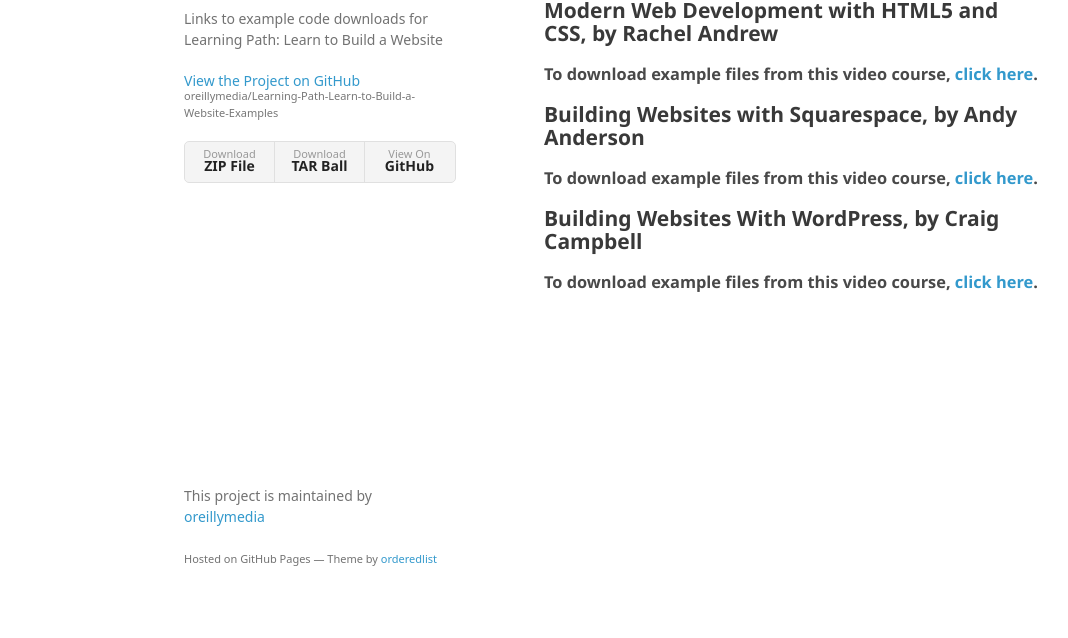
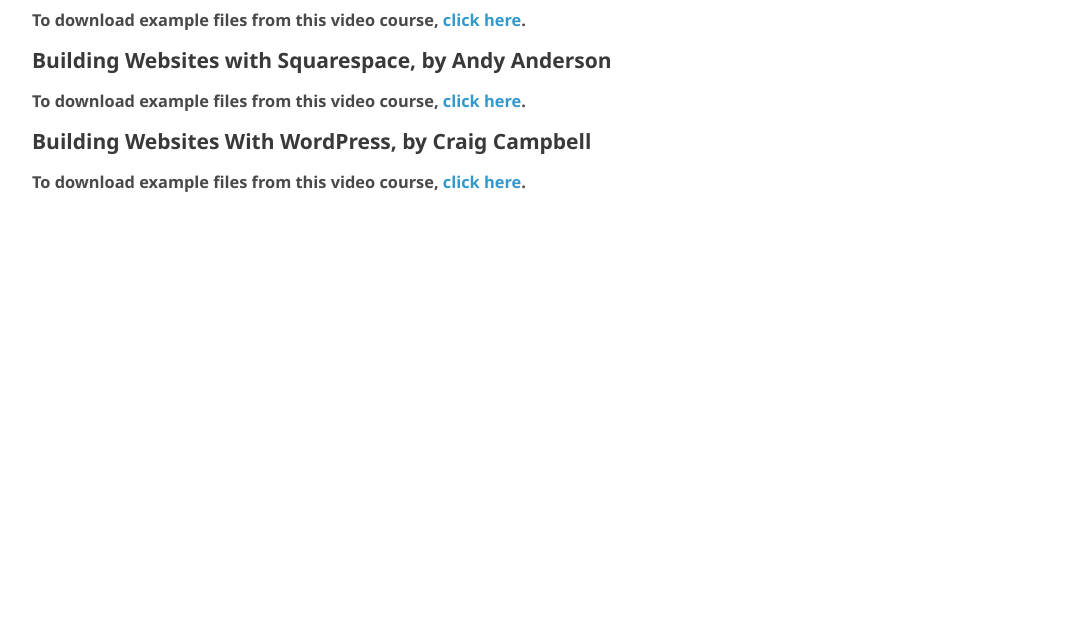
Before and after one commit to oreillymedia/Learning-Path-Learn-to-Build-a-Website-Examples, a plain HTML site: page index.html in a window 1280 px wide. Shown: the part 162-800 px from the top of the page, without its empty margins (26-1094 px from the left). Drawn offline with Linux system fonts and the light colour scheme; a web font is replaced by a local one.

Commit message:
Update index.html

```diff
--- a/index.html
+++ b/index.html
@@ -13,21 +13,6 @@
     <![endif]-->
   </head>
   <body>
-    <div class="wrapper">
-      <header>
-        <h1>Learning-path-learn-to-build-a-website-examples</h1>
-        <p>Links to example code downloads for Learning Path: Learn to Build a Website</p>
-
-        <p class="view"><a href="https://github.com/oreillymedia/Learning-Path-Learn-to-Build-a-Website-Examples">View the Project on GitHub <small>oreillymedia/Learning-Path-Learn-to-Build-a-Website-Examples</small></a></p>
-
-
-        <ul>
-          <li><a href="https://github.com/oreillymedia/Learning-Path-Learn-to-Build-a-Website-Examples/zipball/master">Download <strong>ZIP File</strong></a></li>
-          <li><a href="https://github.com/oreillymedia/Learning-Path-Learn-to-Build-a-Website-Examples/tarball/master">Download <strong>TAR Ball</strong></a></li>
-          <li><a href="https://github.com/oreillymedia/Learning-Path-Learn-to-Build-a-Website-Examples">View On <strong>GitHub</strong></a></li>
-        </ul>
-      </header>
-      <section>
         <h1>
 <a id="learning-path-learn-to-build-a-website" class="anchor" href="#learning-path-learn-to-build-a-website" aria-hidden="true"><span aria-hidden="true" class="octicon octicon-link"></span></a>Learning Path: Learn to Build a Website</h1>
 
@@ -50,12 +35,6 @@
 
 <h3>
 <a id="to-download-example-files-from-this-video-course-click-here-2" class="anchor" href="#to-download-example-files-from-this-video-course-click-here-2" aria-hidden="true"><span aria-hidden="true" class="octicon octicon-link"></span></a>To download example files from this video course, <a href="http://examples.oreilly.com/0636920037453/">click here</a>.</h3>
-      </section>
-      <footer>
-        <p>This project is maintained by <a href="https://github.com/oreillymedia">oreillymedia</a></p>
-        <p><small>Hosted on GitHub Pages &mdash; Theme by <a href="https://github.com/orderedlist">orderedlist</a></small></p>
-      </footer>
-    </div>
     <script src="javascripts/scale.fix.js"></script>
 
   </body>
```
